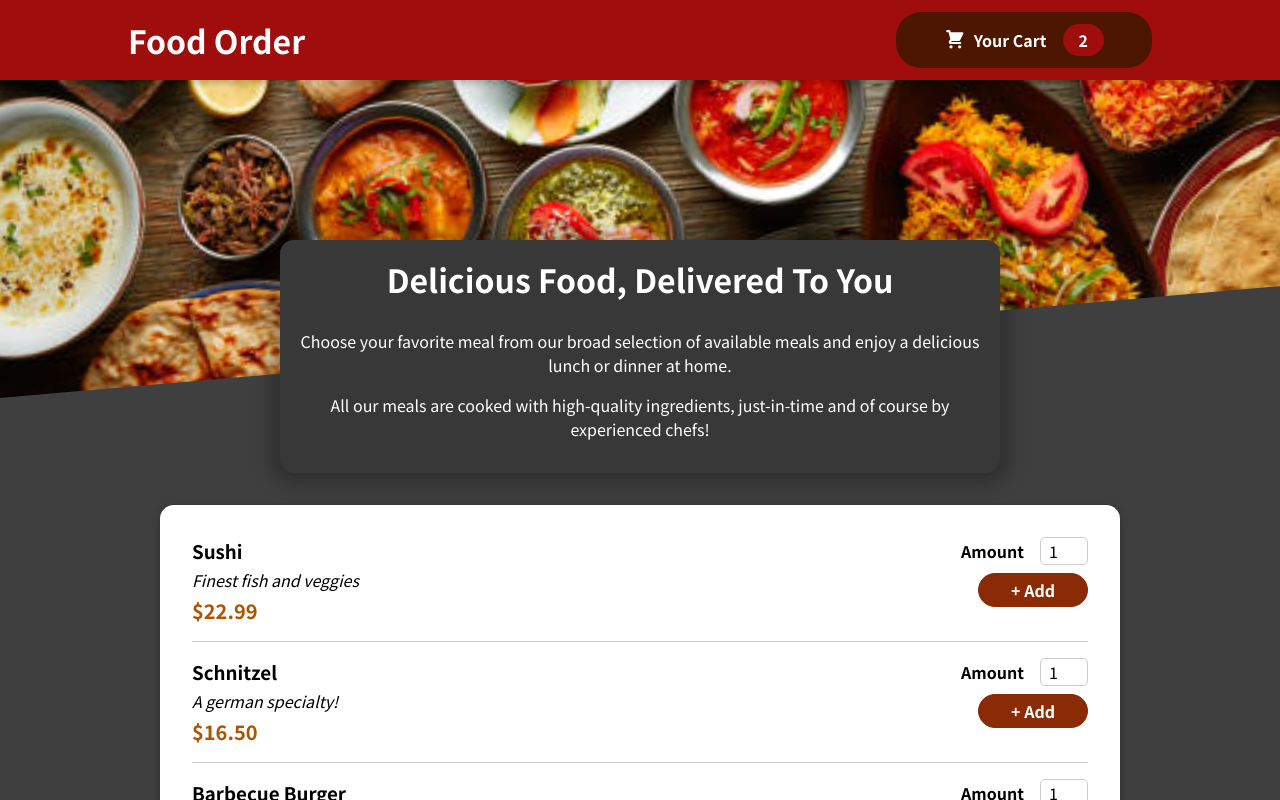
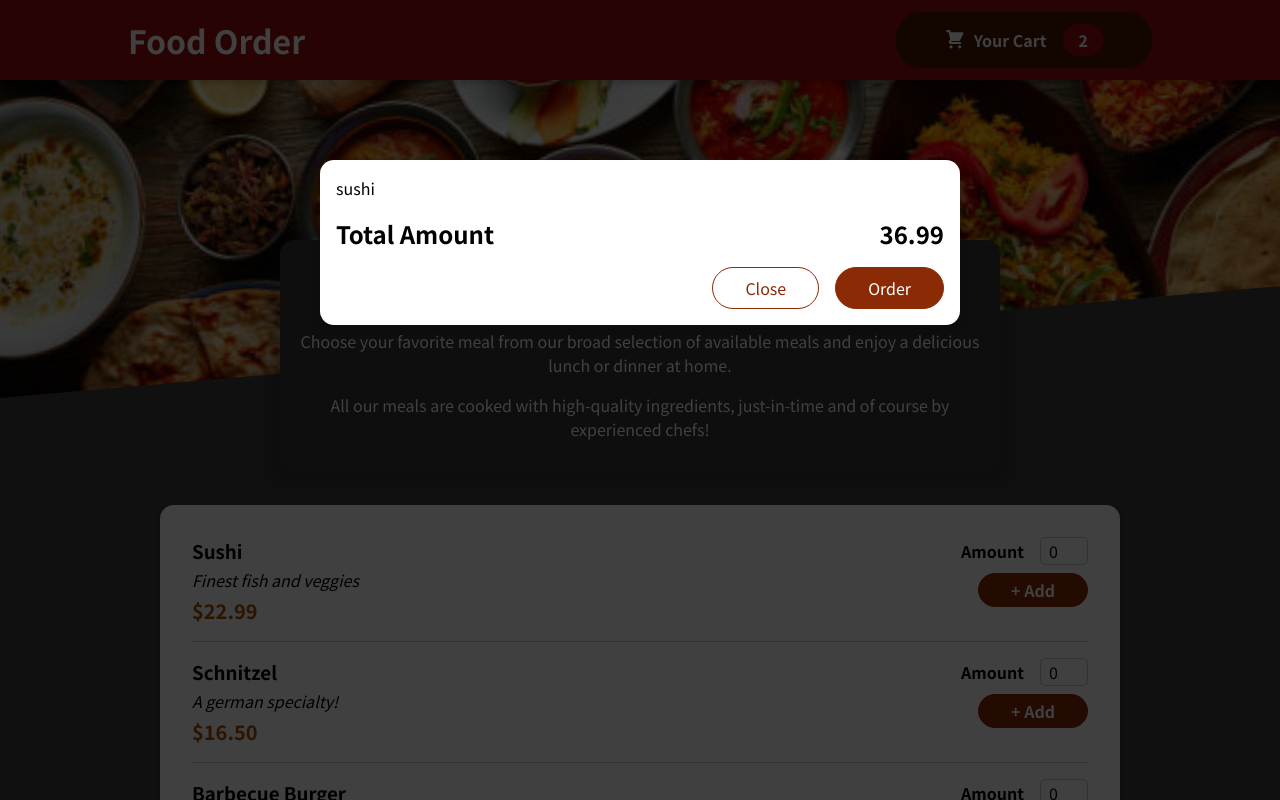
Before and after one commit to ramsankarAloor/restaurant-react-sharpner, a JavaScript app: page / in a window 1280 px wide. Shown: the top 800 px of the page. Built offline with nearby package versions, Linux system fonts and the light colour scheme.

Commit message:
cart modal basic

```diff
--- a/public/index.html
+++ b/public/index.html
@@ -28,6 +28,7 @@
   </head>
   <body>
     <noscript>You need to enable JavaScript to run this app.</noscript>
+    <div id="overlays"></div>
     <div id="root"></div>
     <!--
       This HTML file is a template.
--- a/src/App.js
+++ b/src/App.js
@@ -1,9 +1,11 @@
+import Cart from "./components/Cart/Cart";
 import Header from "./components/Layout/Header";
 import Meals from "./components/Meals/Meals";
 
 function App() {
   return (
     <>
+      <Cart />
       <Header />
       <main>
         <Meals />
--- /dev/null
+++ b/src/components/Cart/Cart.js
@@ -0,0 +1,25 @@
+import Modal from '../UI/Modal';
+import styles from './Cart.module.css'
+
+const Cart=props=>{
+    const cartArray = [{id:'c2', name:'sushi', price:22.99, amount:2}]
+    const cartItems = (<ul className={styles['cart-items']}>
+        {cartArray.map((item) => (<li key={item.id}>{item.name}</li>))}
+    </ul>)
+
+    return(
+        <Modal>
+            {cartItems}
+            <div className={styles.total}>
+                <span>Total Amount</span>
+                <span>36.99</span>
+            </div>
+            <div className={styles.actions}>
+                <button className={styles['button--alt']}>Close</button>
+                <button className={styles['button']}>Order</button>
+            </div>
+        </Modal>
+    )
+}
+
+export default Cart;
--- /dev/null
+++ b/src/components/Cart/Cart.module.css
@@ -0,0 +1,46 @@
+.cart-items {
+  list-style: none;
+  margin: 0;
+  padding: 0;
+  max-height: 20rem;
+  overflow: auto;
+}
+
+.total {
+  display: flex;
+  justify-content: space-between;
+  align-items: center;
+  font-weight: bold;
+  font-size: 1.5rem;
+  margin: 1rem 0;
+}
+
+.actions {
+  text-align: right;
+}
+
+.actions button {
+  font: inherit;
+  cursor: pointer;
+  background-color: transparent;
+  border: 1px solid #8a2b06;
+  padding: 0.5rem 2rem;
+  border-radius: 25px;
+  margin-left: 1rem;
+}
+
+.actions button:hover,
+.actions button:active {
+  background-color: #5a1a01;
+  border-color: #5a1a01;
+  color: white;
+}
+
+.actions .button--alt {
+  color: #8a2b06;
+}
+
+.actions .button {
+  background-color: #8a2b06;
+  color: white;
+}
--- a/src/components/Meals/MealItem/MealItemForm.js
+++ b/src/components/Meals/MealItem/MealItemForm.js
@@ -10,7 +10,7 @@
                 min: '1',
                 max: '5',
                 step:'1',
-                defaultValue:'1'
+                defaultValue:'0'
             }} />
             <button>+ Add</button>
         </form>
--- /dev/null
+++ b/src/components/UI/Modal.js
@@ -0,0 +1,26 @@
+import styles from "./Modal.module.css";
+import ReactDOM from "react-dom";
+
+const Backdrop = (props) => {
+  return <div className={styles.backdrop} />;
+};
+
+const ModalOverlay = (props) => {
+  return <div className={styles.modal}>{props.children}</div>;
+};
+
+const modalPortalDest = document.getElementById("overlays");
+
+const Modal = (props) => {
+  return (
+    <>
+      {ReactDOM.createPortal(<Backdrop />, modalPortalDest)}
+      {ReactDOM.createPortal(
+        <ModalOverlay>{props.children}</ModalOverlay>,
+        modalPortalDest
+      )}
+    </>
+  );
+};
+
+export default Modal;
--- /dev/null
+++ b/src/components/UI/Modal.module.css
@@ -0,0 +1,40 @@
+.backdrop {
+  position: fixed;
+  top: 0;
+  left: 0;
+  width: 100%;
+  height: 100vh;
+  z-index: 20;
+  background-color: rgba(0, 0, 0, 0.75);
+}
+
+.modal {
+  position: fixed;
+  top: 20vh;
+  left: 5%;
+  width: 90%;
+  background-color: white;
+  padding: 1rem;
+  border-radius: 14px;
+  box-shadow: 0 2px 8px rgba(0, 0, 0, 0.25);
+  z-index: 30;
+  animation: slide-down 300ms ease-out forwards;
+}
+
+@media (min-width: 768px) {
+  .modal {
+    width: 40rem;
+    left: calc(50% - 20rem);
+  }
+}
+
+@keyframes slide-down {
+  from {
+    opacity: 0;
+    transform: translateY(-3rem);
+  }
+  to {
+    opacity: 1;
+    transform: translateY(0);
+  }
+}
```
